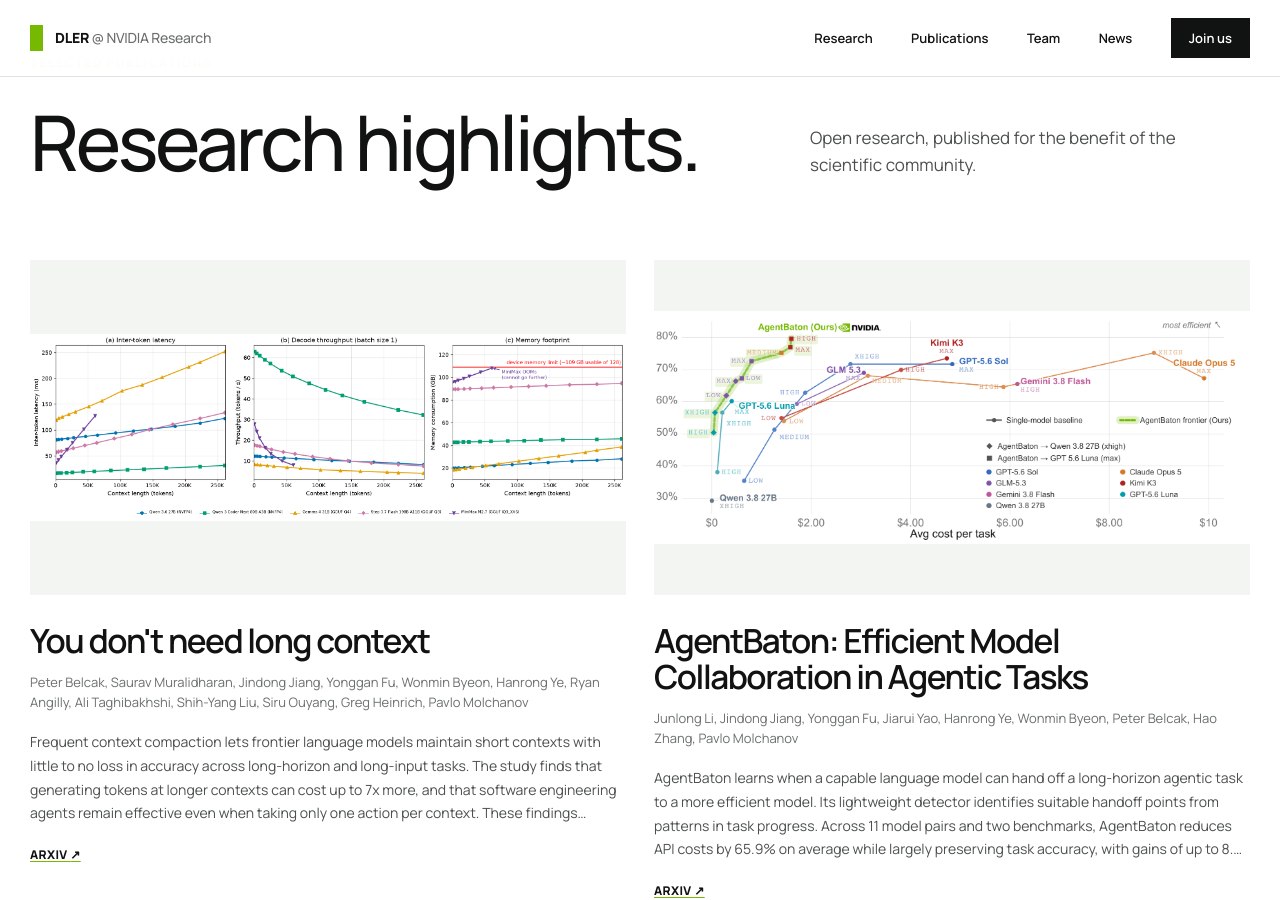
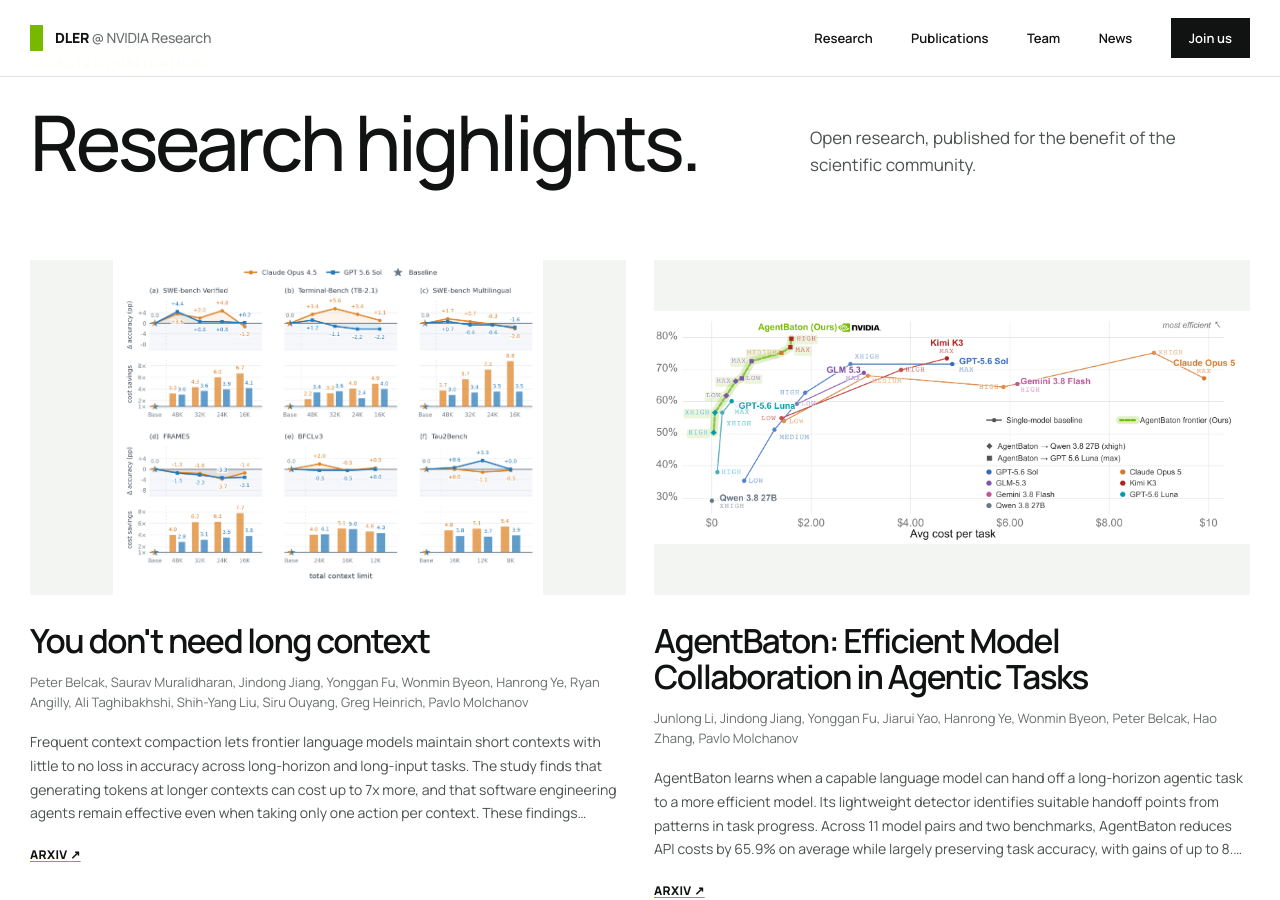
Before and after one commit to nv-dler/nv-dler.github.io, a Jekyll site: the page built from _pages/home.html, in a window 1280 px wide and 900 px high, scrolled down 2942 px. Built offline with Jekyll 4.4.1, drawn with Linux system fonts in a browser that asks for light colours.

Commit message:
Use long-horizon results figure for long context paper

```diff
--- a/_data/publist.yml
+++ b/_data/publist.yml
@@ -1,7 +1,7 @@
 - title: "You don't need long context"
   description: "Frequent context compaction lets frontier language models maintain short contexts with little to no loss in accuracy across long-horizon and long-input tasks. The study finds that generating tokens at longer contexts can cost up to 7x more, and that software engineering agents remain effective even when taking only one action per context. These findings motivate semantic state space models that carry compact task state between actions."
   authors: Peter Belcak, Saurav Muralidharan, Jindong Jiang, Yonggan Fu, Wonmin Byeon, Hanrong Ye, Ryan Angilly, Ali Taghibakhshi, Shih-Yang Liu, Siru Ouyang, Greg Heinrich, Pavlo Molchanov
-  image: long_context.png
+  image: long_context_long_horizon_results.png
   image_fit: contain
   linklist:
     - url: https://arxiv.org/abs/2611.05306
```
Also changed, not shown: images/pubpic/long_context.png (deleted), images/pubpic/long_context_long_horizon_results.png (added).
